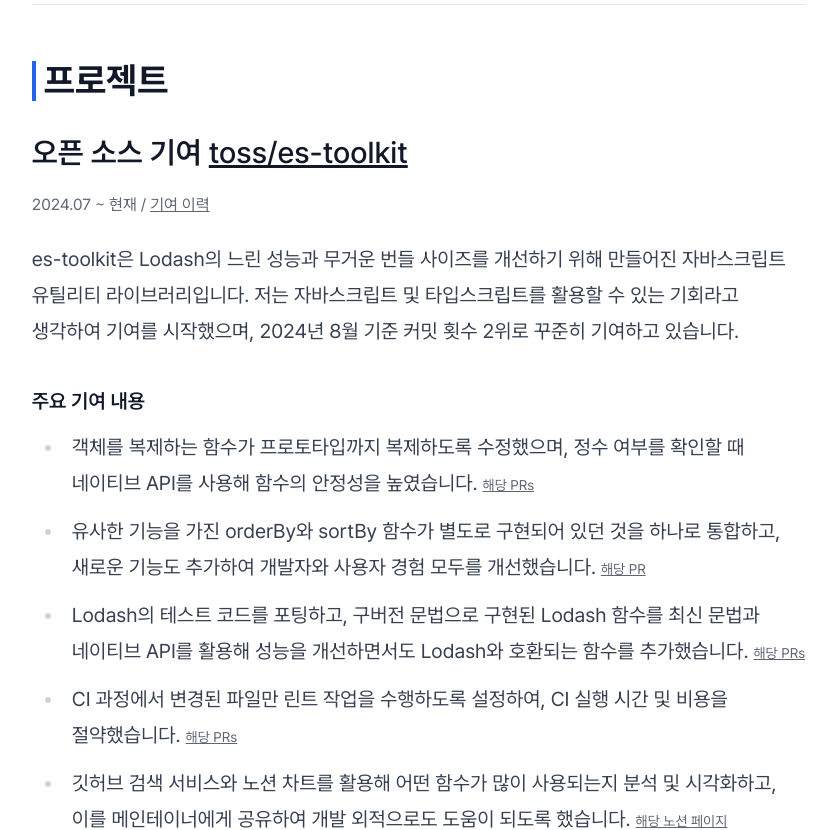
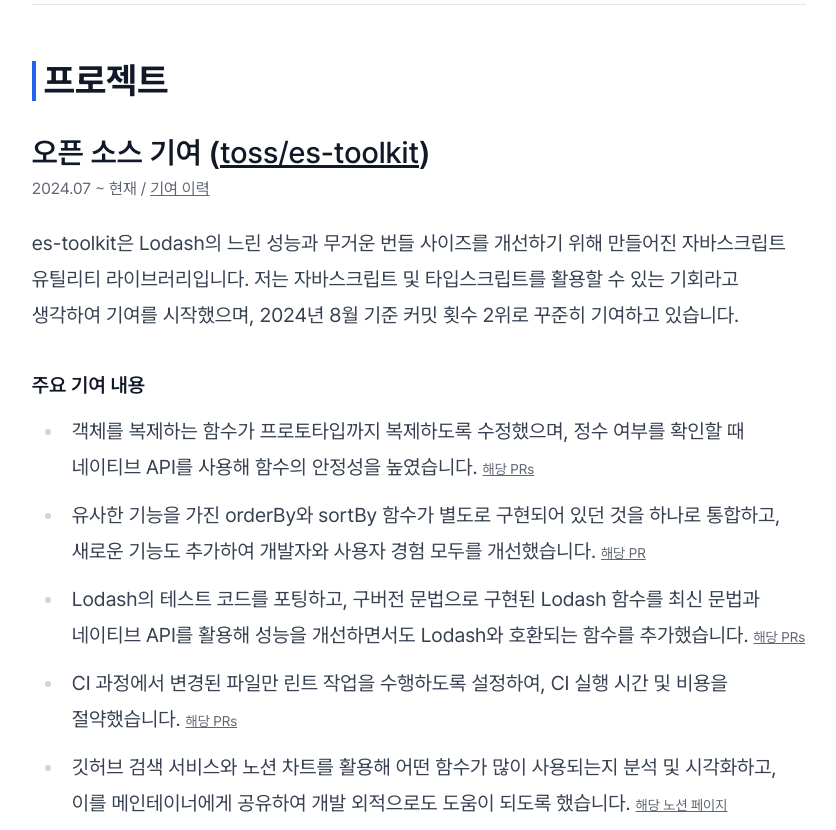
Before and after one commit to dayongkr/resume, a Next.js app: page / in a window 1280 px wide. Shown: the part 480-1310 px from the top of the page, without its empty margins (221-1057 px from the left). Built offline with nearby package versions, Linux system fonts and the light colour scheme.

Commit message:
fix(component): decrease margin of subsection

```diff
--- a/src/components/SubSection.tsx
+++ b/src/components/SubSection.tsx
@@ -1,8 +1,7 @@
 import { LinkBlank } from '@/components/LinkBlank';
 import { cn } from '@/libs/utils';
-import React from 'react';
 
-type Title = { text: string; sub?: { text: string; href: string } };
+type Title = { text: string; sub?: { text: string; href?: string } };
 
 export function SubSection({
   children,
@@ -16,7 +15,7 @@
   grid?: boolean;
 }>) {
   return (
-    <section className={cn('mb-16 md:mb-32', grid && 'grid gap-8 md:grid-cols-3', className)}>
+    <section className={cn('mb-16 md:mb-24', grid && 'grid gap-8 md:grid-cols-3', className)}>
       {title && <SubSectionTitle title={title} />}
       {children}
     </section>
@@ -30,8 +29,8 @@
 }>) {
   const { text, sub } = title;
   return (
-    <h3 className="!mt-0">
-      {text} {sub && sub.href ? <LinkBlank href={sub.href}>{sub.text}</LinkBlank> : <>sub.text</>}
+    <h3 className="!mt-0 !mb-1">
+      {text} {sub && <>({sub.href ? <LinkBlank href={sub.href}>{sub.text}</LinkBlank> : sub.text})</>}
     </h3>
   );
 }
```
